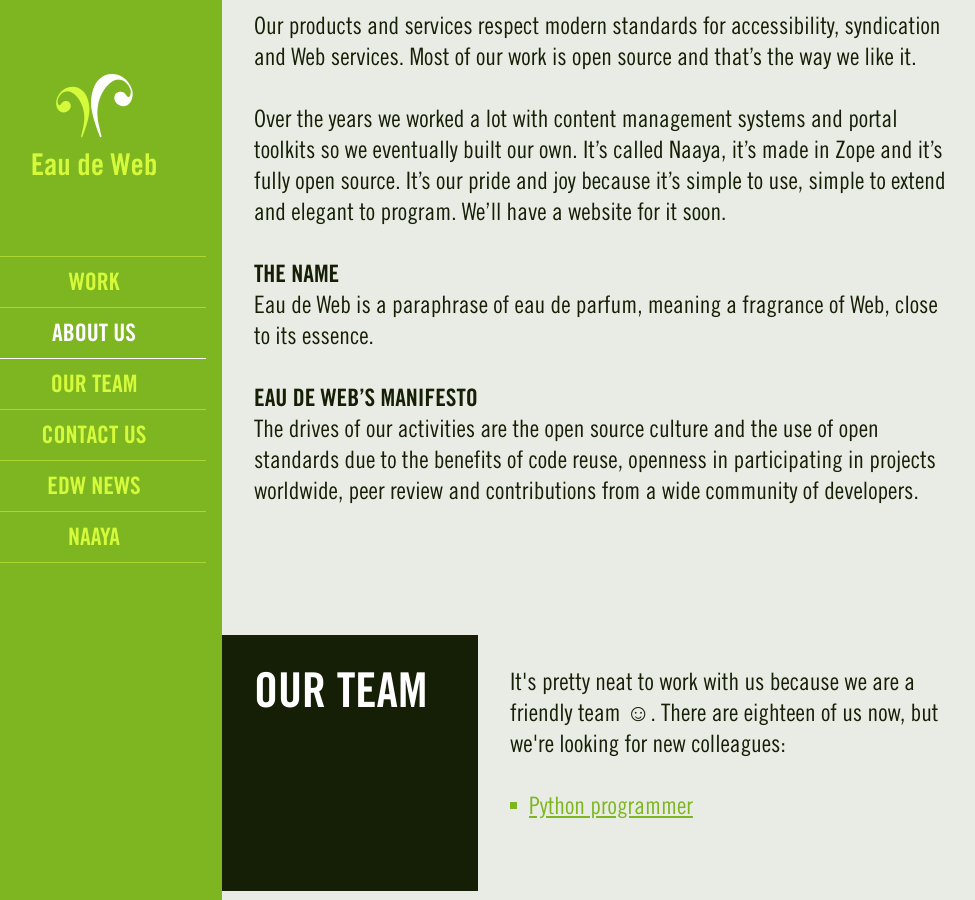
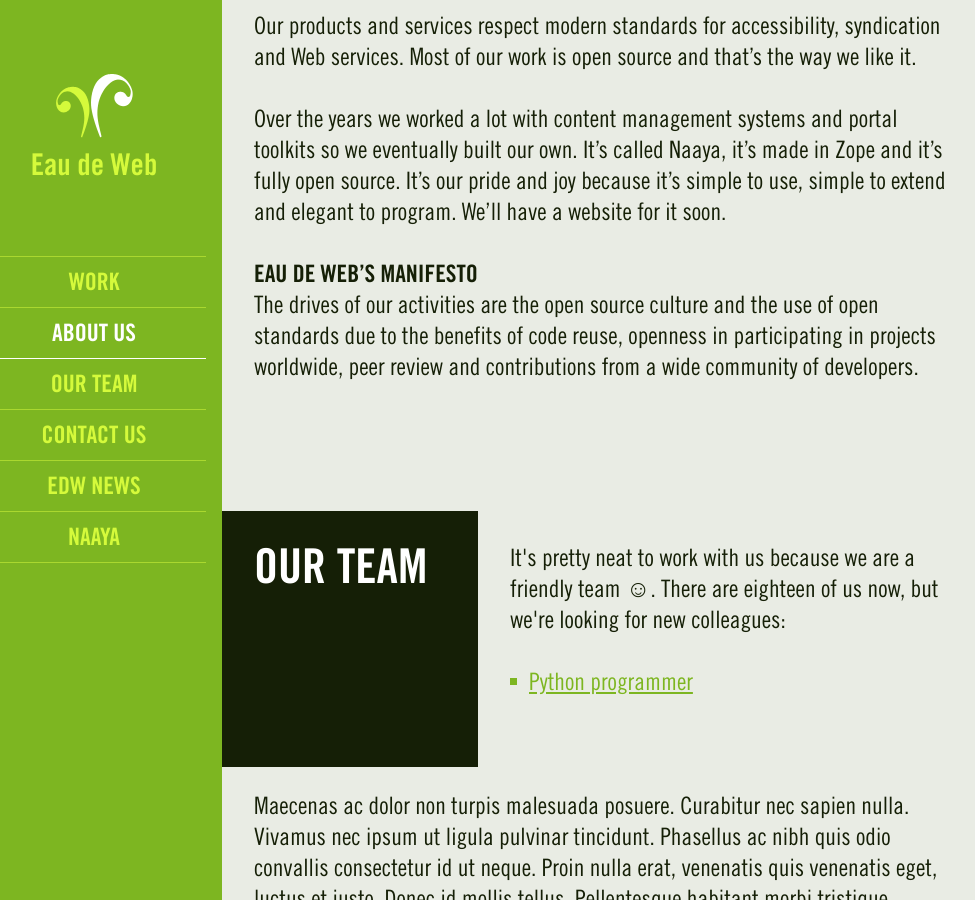
Before and after one commit to eaudeweb/eaudeweb.github.com, a Jekyll site: the page built from index.markdown, in a window 1280 px wide and 900 px high, scrolled down 1309 px. Shown: the whole window, without its empty margins (34-1009 px from the left). Built offline with Jekyll 4.4.1, drawn with Linux system fonts in a browser that asks for light colours; nearby versions of some CDN libraries.

Commit message:
Moved the name explanation in the front

```diff
--- a/homepage/_posts/2000-01-01-about-us.markdown
+++ b/homepage/_posts/2000-01-01-about-us.markdown
@@ -24,12 +24,6 @@
 a website for it soon.
 
 
-### The name ###
-
-Eau de Web is a paraphrase of eau de parfum, meaning a fragrance of Web,
-close to its essence.
-
-
 ### Eau de Web's Manifesto ###
 
 The drives of our activities are the open source culture and the use of
--- a/index.markdown
+++ b/index.markdown
@@ -3,6 +3,10 @@
   Eau de Web is a Romanian software company specialised in Web
   development. Most of our work is open source and that's the way we
   like it. Scroll down to find out more about us.
+
 layout: homepage
 body-class: home
 ---
+
+### The name ###
+Eau de Web is a paraphrase of eau de parfum, meaning a fragrance of Web, close to its essence.
```
